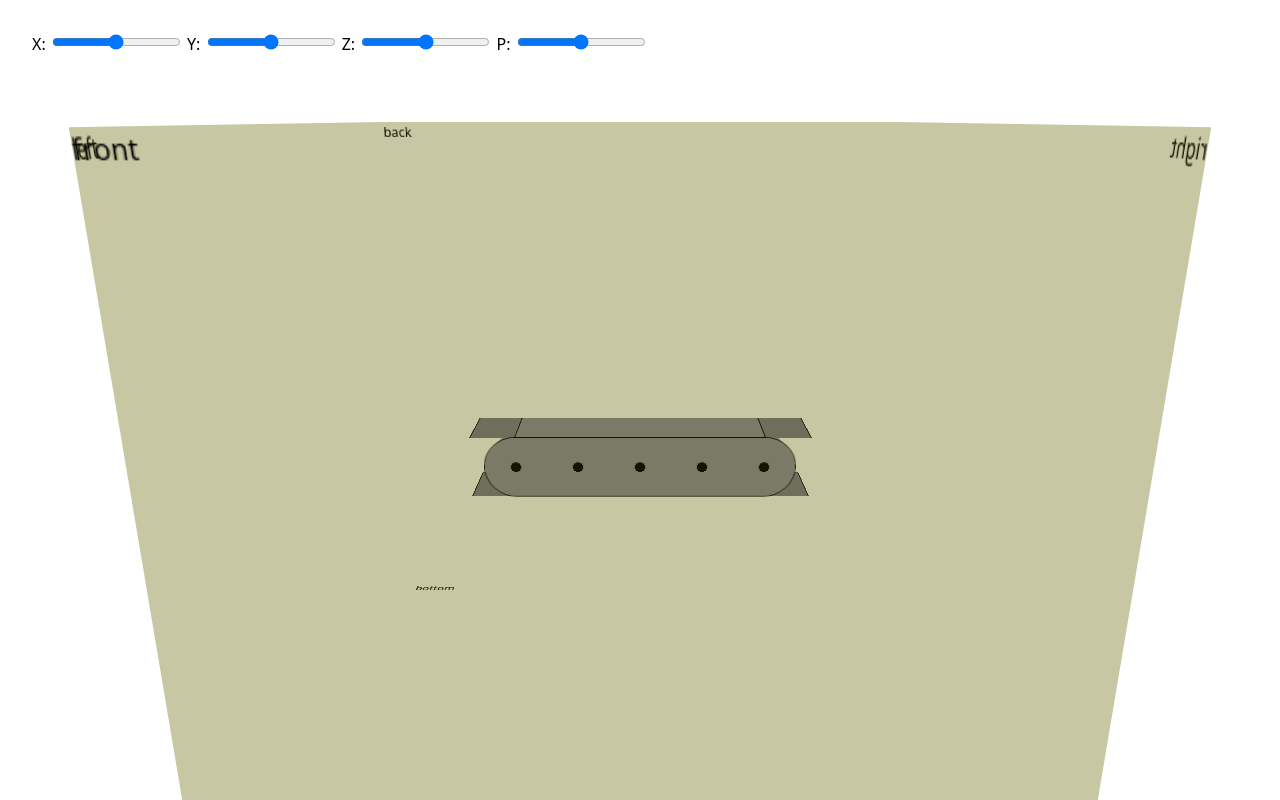
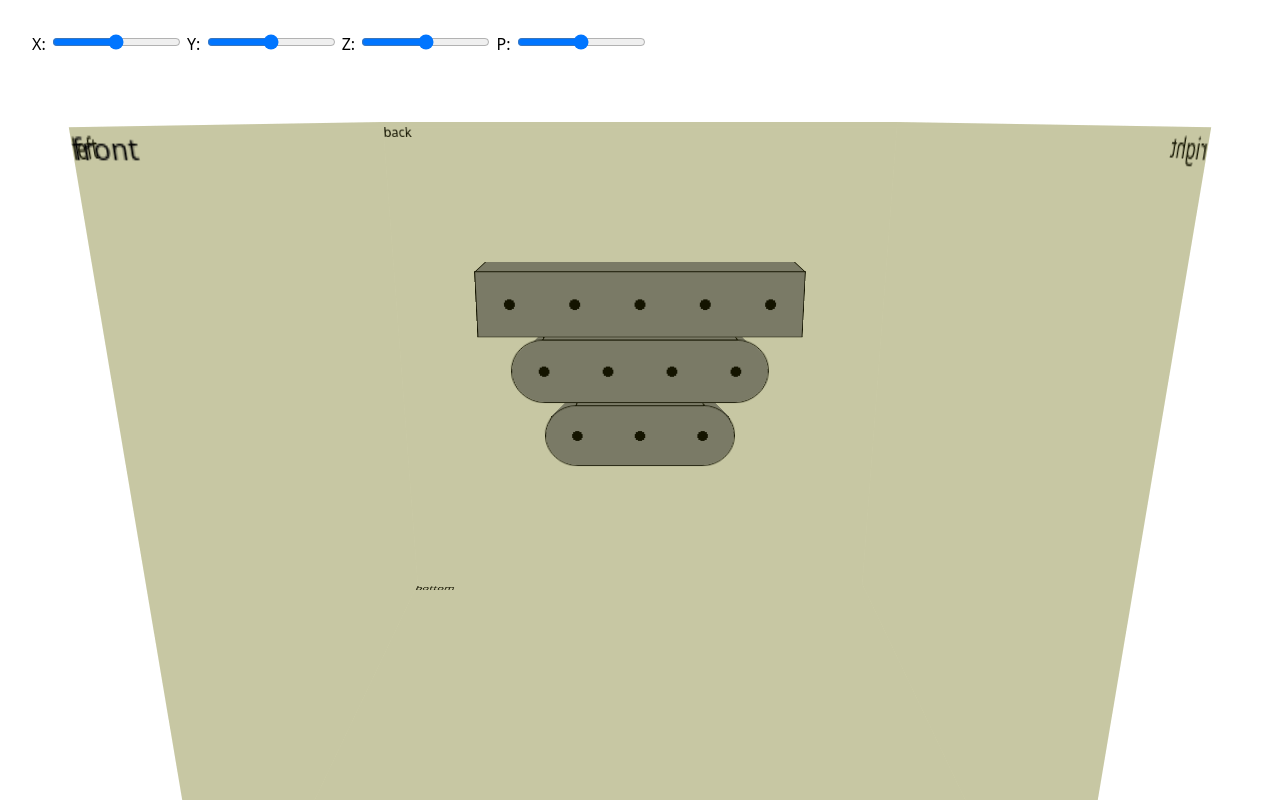
Before and after one commit to dmclink/odin-battleship, a website with bundled scripts: page src/html/index.html in a window 1280 px wide. Built offline with nearby package versions, Linux system fonts and the light colour scheme.

Commit message:
refactor: move ship definitions to shipbuilder

```diff
--- a/src/css/style.css
+++ b/src/css/style.css
@@ -231,6 +231,14 @@ ship-grid {
 	width: 100%;
 }
 
+.ships {
+	display: grid;
+	transform-style: preserve-3d;
+	grid-template-rows: repeat(5, 1fr);
+	height: 50%;
+	width: 50%;
+}
+
 ship-board {
 	--depth: var(--tray-depth);
 	transform-style: preserve-3d;
--- a/src/html/index.html
+++ b/src/html/index.html
@@ -13,9 +13,7 @@
     <script type="module" src="../js/cube.js" defer></script>
     <script type="module" src="../js/ship-board.js" defer></script>
     <script type="module" src="../js/hit-board.js" defer></script>
-    <script type="module" src="../js/carrier-comp.js" defer></script>
-    <script type="module" src="../js/battleship-comp.js" defer></script>
-    <script type="module" src="../js/submarine-comp.js" defer></script>
+    <script type="module" src="../js/ship-builder.js" defer></script>
   </head>
   <body class="body">
     <!-- FIX: remove class hidden  -->
@@ -59,9 +57,11 @@
             <!-- <hinge-3d class="hinge-right" slot="obj-3d" num-cylinders="3" gap-size="10px"></hinge-3d> -->
             <!-- <ship-board class="ship-board"></ship-board> -->
             <!-- <hit-board class="hit-board"></hit-board> -->
-            <ship-carrier></ship-carrier>
-            <ship-battleship></ship-battleship>
-            <ship-submarine></ship-submarine>
+            <div class="ships">
+              <ship-carrier></ship-carrier>
+              <ship-battleship></ship-battleship>
+              <ship-submarine></ship-submarine>
+            </div>
             <!-- <board-tray class="ship-board"> -->
             <!-- <ship-grid slot="grid"></ship-grid> -->
             <!-- </board-tray> -->
--- a/src/js/battleship-comp.js
+++ /dev/null
@@ -1,108 +0,0 @@
-function buildBattleship(blockSize, depth, holeRadius) {
-	const width = blockSize * 4;
-	const height = blockSize;
-	const shipDepth = blockSize;
-	const holeRadiusPx = `${holeRadius}px`;
-
-	const result = document.createElement('div');
-
-	result.style.transformStyle = 'preserve-3d';
-	result.style.width = `${width}px`;
-	result.style.height = `${height}px`;
-	result.style.display = 'grid';
-	result.style.placeItems = 'center';
-
-	const color = '#707070';
-
-	const styles = document.createElement('style');
-	styles.textContent = `
-        .wall {
-          background-color: ${color};
-          position: absolute;
-          border: 1px solid black;
-        }
-    `;
-	document.head.appendChild(styles);
-
-	const wall1 = document.createElement('div');
-	const wall2 = document.createElement('div');
-	wall1.classList.add('wall');
-	wall2.classList.add('wall');
-
-	const wall3 = document.createElement('div');
-	const wall4 = document.createElement('div');
-	const wall5 = document.createElement('div');
-	const wall6 = document.createElement('div');
-
-	wall3.classList.add('wall');
-	wall4.classList.add('wall');
-	wall5.classList.add('wall');
-	wall6.classList.add('wall');
-	wall3.style.width = `${(blockSize / 2) * 1.414}px`;
-	wall4.style.width = `${(blockSize / 2) * 1.414}px`;
-	wall3.style.height = `${shipDepth}px`;
-	wall4.style.height = `${shipDepth}px`;
-	wall5.style.width = `${(blockSize / 2) * 1.414}px`;
-	wall6.style.width = `${(blockSize / 2) * 1.414}px`;
-	wall5.style.height = `${shipDepth}px`;
-	wall6.style.height = `${shipDepth}px`;
-
-	const top = document.createElement('div');
-	top.classList.add('wall');
-	top.style.overflow = 'hidden';
-
-	top.style.width = `${width}px`;
-	top.style.height = `${blockSize}px`;
-	top.style.borderRadius = `${blockSize / 2}px`;
-	top.style.cornerShape = 'bevel';
-
-	wall1.style.width = `${width / 2 + blockSize}px`;
-	wall2.style.width = `${width / 2 + blockSize}px`;
-	wall1.style.height = `${shipDepth}px`;
-	wall2.style.height = `${shipDepth}px`;
-
-	wall3.style.transformOrigin = '0% 50%';
-	wall4.style.transformOrigin = '0% 50%';
-
-	wall5.style.transformOrigin = '100% 50%';
-	wall6.style.transformOrigin = '100% 50%';
-
-	wall3.style.transform = `translateX(${-width / 2 + blockSize / 3}px) rotateY(45deg)`;
-	wall4.style.transform = `translateX(${-width / 2 + blockSize / 3}px) rotateY(-45deg)`;
-	wall5.style.transform = `translateX(${width / 2 - blockSize / 3}px) rotateY(45deg)`;
-	wall6.style.transform = `translateX(${width / 2 - blockSize / 3}px) rotateY(-45deg)`;
-
-	result.appendChild(wall1);
-	result.appendChild(wall2);
-	result.appendChild(wall3);
-	result.appendChild(wall4);
-	result.appendChild(wall5);
-	result.appendChild(wall6);
-	result.appendChild(top);
-
-	wall1.style.transform = `translateZ(${blockSize / 2}px)`;
-	wall2.style.transform = `translateZ(${blockSize / -2}px)`;
-	top.style.transform = `rotateX(90deg) translateZ(${shipDepth / 2}px)`;
-	top.style.display = 'grid';
-	top.style.gridTemplateColumns = 'repeat(4, 1fr)';
-
-	for (let i = 0; i < 4; i++) {
-		const hole = document.createElement('div');
-		hole.style.background = `radial-gradient(circle at center, black ${holeRadiusPx}, ${color} ${holeRadiusPx})`;
-		top.appendChild(hole);
-	}
-
-	return result;
-}
-
-class Battleship extends HTMLElement {
-	constructor() {
-		super();
-
-		this.style.transformStyle = 'preserve-3d';
-		this.style.position = 'absolute';
-		this.appendChild(buildBattleship(20, 20, 5));
-	}
-}
-
-customElements.define('ship-battleship', Battleship);
--- a/src/js/carrier-comp.js
+++ /dev/null
@@ -1,70 +0,0 @@
-function buildCarrier(blockSize, depth, holeRadius) {
-	const width = blockSize * 5;
-	const height = blockSize;
-	const shipDepth = blockSize * 0.7;
-	const holeRadiusPx = `${holeRadius}px`;
-
-	const result = document.createElement('div');
-
-	result.style.transformStyle = 'preserve-3d';
-	result.style.width = `${width}px`;
-	result.style.height = `${height}px`;
-	result.style.display = 'grid';
-	result.style.placeItems = 'center';
-
-	const color = '#707070';
-
-	const styles = document.createElement('style');
-	styles.textContent = `
-        .wall {
-          background-color: ${color};
-          position: absolute;
-          border: 1px solid black;
-        }
-    `;
-	document.head.appendChild(styles);
-
-	const wall1 = document.createElement('div');
-	const wall2 = document.createElement('div');
-	const top = document.createElement('div');
-	wall1.classList.add('wall');
-	wall2.classList.add('wall');
-	top.classList.add('wall');
-
-	top.style.width = `${width}px`;
-	top.style.height = `${blockSize}px`;
-	wall1.style.width = `${width}px`;
-	wall2.style.width = `${width}px`;
-	wall1.style.height = `${shipDepth}px`;
-	wall2.style.height = `${shipDepth}px`;
-
-	result.appendChild(wall1);
-	result.appendChild(wall2);
-	result.appendChild(top);
-
-	wall1.style.transform = `translateZ(${blockSize / 2}px)`;
-	wall2.style.transform = `translateZ(${blockSize / -2}px)`;
-	top.style.transform = `rotateX(90deg) translateZ(${shipDepth / 2}px)`;
-	top.style.display = 'grid';
-	top.style.gridTemplateColumns = 'repeat(5, 1fr)';
-
-	for (let i = 0; i < 5; i++) {
-		const hole = document.createElement('div');
-		hole.style.background = `radial-gradient(circle at center, black ${holeRadiusPx}, ${color} ${holeRadiusPx})`;
-		top.appendChild(hole);
-	}
-
-	return result;
-}
-
-class Carrier extends HTMLElement {
-	constructor() {
-		super();
-
-		this.style.transformStyle = 'preserve-3d';
-		this.style.position = 'absolute';
-		this.appendChild(buildCarrier(20, 20, 5));
-	}
-}
-
-customElements.define('ship-carrier', Carrier);
--- a/src/js/ship-builder.js
+++ b/src/js/ship-builder.js
@@ -122,7 +122,7 @@ function buildShip(
 ) {
 	const result = document.createElement('div');
 	result.style.transformStyle = 'preserve-3d';
-	result.style.position = 'absolute';
+	// result.style.position = 'absolute';
 	result.style.display = 'grid';
 	result.style.placeItems = 'center';
 
@@ -153,4 +153,32 @@ function buildShip(
 	return result;
 }
 
-export { buildShip };
+class Submarine extends HTMLElement {
+	constructor() {
+		super();
+		this.appendChild(buildShip(60, 60, 10, 3, 'gray', 'black', true, true, 'round', 'round'));
+		this.style.transformStyle = 'preserve-3d';
+	}
+}
+
+class Carrier extends HTMLElement {
+	constructor() {
+		super();
+		this.style.transformStyle = 'preserve-3d';
+		this.appendChild(buildShip(60, 60, 10, 5, 'gray', 'black'));
+	}
+}
+
+class Battleship extends HTMLElement {
+	constructor() {
+		super();
+
+		this.style.transformStyle = 'preserve-3d';
+		// this.style.position = 'absolute';
+		this.appendChild(buildShip(60, 60, 10, 4, 'gray', 'black', true, true));
+	}
+}
+
+customElements.define('ship-submarine', Submarine);
+customElements.define('ship-carrier', Carrier);
+customElements.define('ship-battleship', Battleship);
--- a/src/js/submarine-comp.js
+++ /dev/null
@@ -1,12 +0,0 @@
-import { buildShip } from './ship-builder.js';
-
-class Submarine extends HTMLElement {
-	constructor() {
-		super();
-		this.appendChild(buildShip(60, 60, 10, 5, 'gray', 'black', true, true));
-		this.style.position = 'absolute';
-		this.style.transformStyle = 'preserve-3d';
-	}
-}
-
-customElements.define('ship-submarine', Submarine);
```
